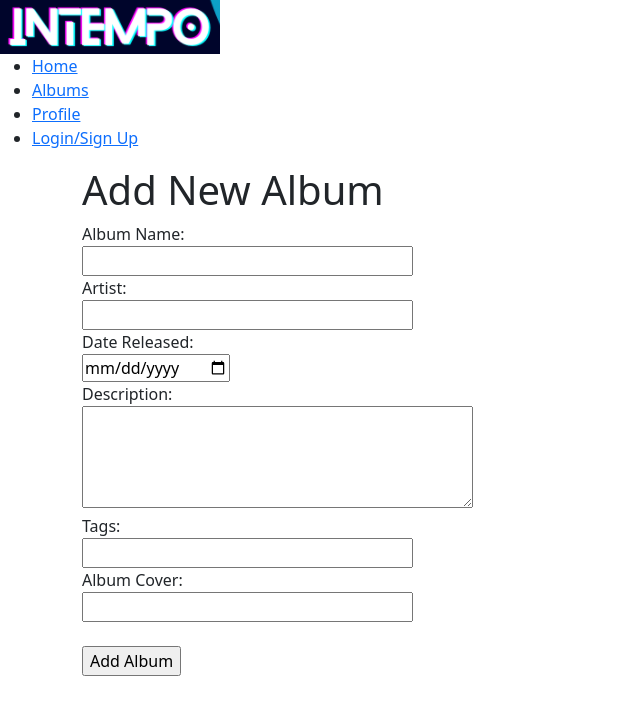
After one commit to SilencedGoose/Intempo, a Django app: page /intempo/albums/add_album in a window 1280 px wide. The commit adds this page. Shown: the top 715 px of the page, without its empty margins (0-640 px from the left). Run offline with Django 3.2, Linux system fonts and the light colour scheme.

Commit message:
Added 404 page Added add_album page Added sign up form

```diff
--- a/intempo/urls.py
+++ b/intempo/urls.py
@@ -7,7 +7,9 @@ urlpatterns = [
     path("home/", views.index, name="home"),
     path("albums/", views.albums, name="albums"),
     path("albums/album_name/", views.album_page, name="album_page"),
+    path("albums/add_album", views.add_album, name="add_album"),
     path("user/user_name/", views.profile, name="profile"),
     path("sign-up/", views.signup, name="signup"),
     path("login/", views.login, name="login"),
+    path("404/", views.not_found, name="not_found")
 ]
--- a/intempo/views.py
+++ b/intempo/views.py
@@ -34,6 +34,14 @@ def album_page(request):
     return response
 
 
+def add_album(request):
+    context_dict = {}
+    context_dict[""] = ""
+
+    response = render(request, 'intempo/add_album.html', context=context_dict)
+    return response
+
+
 def profile(request):
     context_dict = {}
     context_dict["username"] = "placeholder username"
@@ -61,9 +69,17 @@ def login(request):
     return response
 
 
+def not_found(request):
+    context_dict = {}
+    context_dict[""] = ""
+
+    response = render(request, 'intempo/not_found.html', context=context_dict)
+    return response
+
+
 
 ### USER AUTHENTICATION
-def register(request):
+def signup(request):
     registered = False
 
     if request.method == "POST":
--- /dev/null
+++ b/templates/intempo/add_album.html
@@ -0,0 +1,35 @@
+{% extends 'intempo/base.html' %}
+{% load staticfiles %}
+
+{% block title_block %}
+  Add Album
+{% endblock %}
+
+{% block body_block %}
+  <h1>Add New Album</h1>
+  <form id="login_form" method="post" action="{% url 'intempo:add_album' %}">
+    {% csrf_token %}
+
+    Album Name:<br>
+    <input type="text" name="name" size="30">
+    <br>
+    Artist:<br>
+    <input type="text" name="artist" size="30">
+    <br>
+    Date Released:<br>
+    <input type="date" name="creation_date">
+    <br>
+    Description:<br>
+    <textarea name="description" rows="4" cols="40"></textarea>
+    <br>
+    Tags:<br>
+    <input type="text" name="tags" size="30">
+    <br>
+    Album Cover:<br>
+    <input type="text" name="album_cover" size="30">
+    <br>
+    <br>
+
+    <input type="submit" value="Add Album">
+  </form>
+{% endblock %}
--- a/templates/intempo/index.html
+++ b/templates/intempo/index.html
@@ -6,6 +6,8 @@
 {% endblock %}
 
 {% block body_block %}
+  <a href="{% url 'intempo:not_found' %}">temporary link to 404 page</a><br>
+  <a href="{% url 'intempo:add_album' %}">temporary link to add_album page</a>
   <div id="trending">
     Check out what everyone is listening to right now.<br>
     SLIDESHOWS<br>
--- a/templates/intempo/signup.html
+++ b/templates/intempo/signup.html
@@ -17,10 +17,10 @@
 	    <form id="user_form" method="post" action="{% url 'intempo:signup' %}" enctype="multipart/form-data">
 	      {% csrf_token %}
 
-				{{ user_form.as_p }}
-				{{ profile_form.as_p }}
+			  {{ user_form.as_p }}
+		    {{ profile_form.as_p }}
 
-	      <input type="submit" name="submit" value="Log In">
+	      <input type="submit" name="submit" value="Sign Up">
 	    </form>
 	  </div>
 	{% endif %}
```
Also changed, not shown: templates/intempo/not_found.html (added, +12 -0 lines).
